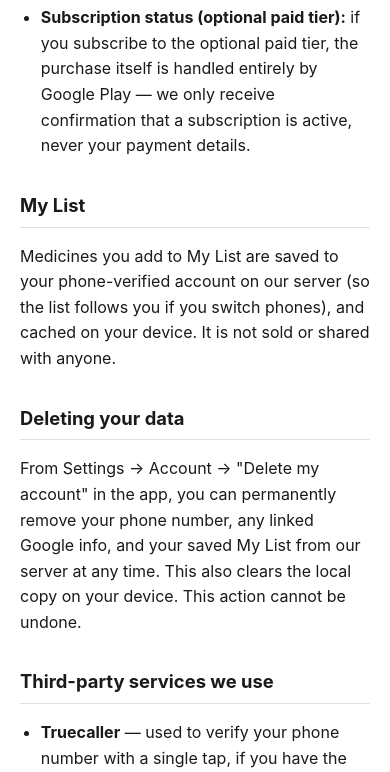
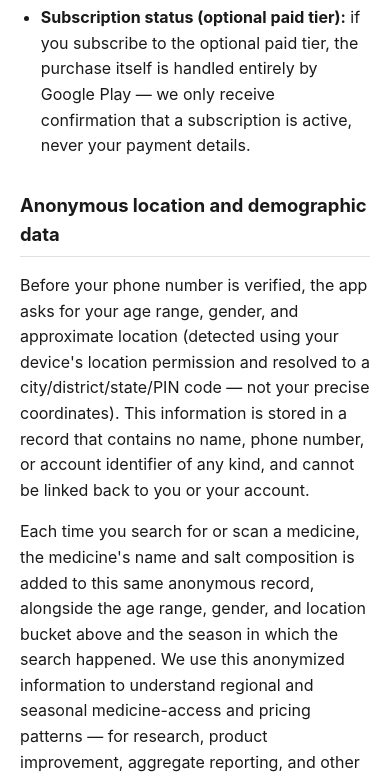
Before and after one commit to sainisourabh1-oss/dawacheck-privacy, a plain HTML site: page index.html in a window 390 px wide. Shown: the part 1228-2000 px from the top of the page. Drawn offline with Linux system fonts and the light colour scheme.

Commit message:
Disclose anonymous demographic/location and search-log data collection
Explains what's asked before phone verification (age range, gender,
approximate location -- not precise GPS), that it's never linked to
name/phone/account, what each search/scan is tagged with, and that
these records survive account deletion since they were never linked
to an account in the first place.

```diff
--- a/index.html
+++ b/index.html
@@ -63,7 +63,7 @@
 <nav><a href="./home.html">Home</a> · <a href="./terms.html">Terms of Service</a></nav>
 
 <h1>Privacy Policy for DawaCheck</h1>
-<p class="updated">Last updated: July 29, 2026</p>
+<p class="updated">Last updated: August 5, 2026</p>
 
 <p>DawaCheck ("the app") helps you compare medicine prices in India and find cheaper, government-verified alternatives. This page explains what data the app handles and why.</p>
 
@@ -79,11 +79,15 @@
   <li><strong>Subscription status (optional paid tier):</strong> if you subscribe to the optional paid tier, the purchase itself is handled entirely by Google Play — we only receive confirmation that a subscription is active, never your payment details.</li>
 </ul>
 
+<h2>Anonymous location and demographic data</h2>
+<p>Before your phone number is verified, the app asks for your age range, gender, and approximate location (detected using your device's location permission and resolved to a city/district/state/PIN code — not your precise coordinates). This information is stored in a record that contains no name, phone number, or account identifier of any kind, and cannot be linked back to you or your account.</p>
+<p>Each time you search for or scan a medicine, the medicine's name and salt composition is added to this same anonymous record, alongside the age range, gender, and location bucket above and the season in which the search happened. We use this anonymized information to understand regional and seasonal medicine-access and pricing patterns — for research, product improvement, aggregate reporting, and other lawful purposes permitted under applicable Indian law. Because these records are never linked to your identity, they are retained even after you delete your account.</p>
+
 <h2>My List</h2>
 <p>Medicines you add to My List are saved to your phone-verified account on our server (so the list follows you if you switch phones), and cached on your device. It is not sold or shared with anyone.</p>
 
 <h2>Deleting your data</h2>
-<p>From Settings → Account → "Delete my account" in the app, you can permanently remove your phone number, any linked Google info, and your saved My List from our server at any time. This also clears the local copy on your device. This action cannot be undone.</p>
+<p>From Settings → Account → "Delete my account" in the app, you can permanently remove your phone number, any linked Google info, and your saved My List from our server at any time. This also clears the local copy on your device. This action cannot be undone. The anonymous location/demographic and search-pattern records described above are not linked to your account in any way and are therefore not affected by this deletion.</p>
 
 <h2>Third-party services we use</h2>
 <ul>
```
